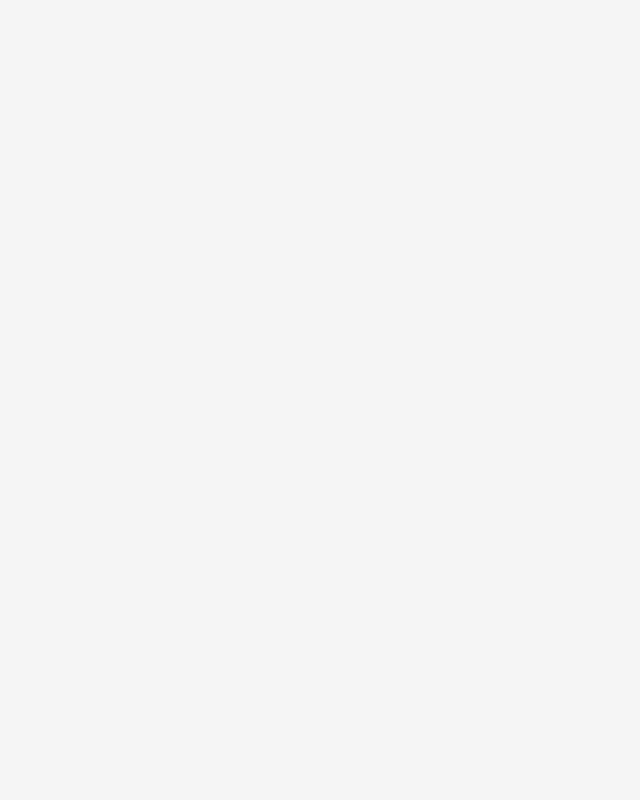
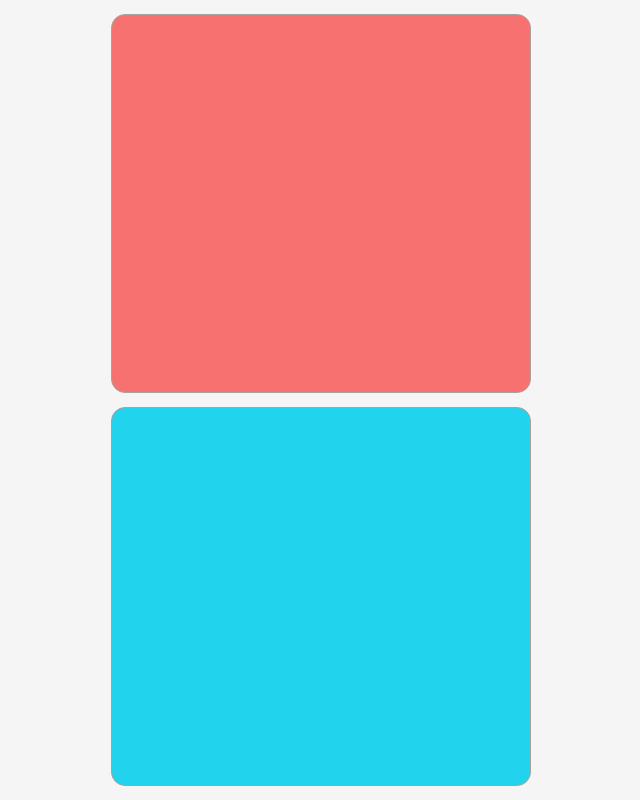
Before and after one commit to bastos-rcd/MyGame, a React (Vite) app: page /buzzer in a window 1280 px wide. Before the commit this address had no page. Shown: the whole page, without its empty margins (319-959 px from the left). Built offline with nearby package versions, Linux system fonts and the light colour scheme; a web font is replaced by a local one.

Commit message:
feat: buzzer game

```diff
--- a/src/app.tsx
+++ b/src/app.tsx
@@ -1,6 +1,7 @@
 import { BrowserRouter as Router, Routes, Route } from 'react-router-dom'
 
 import Home from '@/pages/home'
+import Buzzer from '@/pages/buzzer'
 
 export default function App() {
 	return (
@@ -9,9 +10,7 @@ export default function App() {
 				<div className="flex flex-1 flex-col gap-4 overflow-hidden p-4">
 					<Routes>
 						<Route path="/" element={<Home />} />
-						{/* <Route path="/edit/:id" element={<MealsEdit />} />
-						<Route path="/view/:id" element={<MealsView />} />
-						<Route path="/data" element={<Data />} /> */}
+						<Route path="/buzzer" element={<Buzzer />} />
 					</Routes>
 				</div>
 			</main>
--- /dev/null
+++ b/src/components/buzzer/buzzer-duel.tsx
@@ -0,0 +1,25 @@
+import { buzzerStore } from '@/store/buzzer.store'
+
+const Color = (props: { color: 'RED' | 'BLUE'; click: () => void }) => {
+	return (
+		<div
+			className="rounded-2xl border border-(--border) p-2"
+			style={{
+				backgroundColor: props.color === 'RED' ? 'var(--red)' : 'var(--blue)',
+			}}
+			onClick={() => props.click()}
+		></div>
+	)
+}
+
+export default function BuzzerDuel() {
+	const { setWinner } = buzzerStore()
+
+	return (
+		<div className="grid flex-1 grid-cols-1 gap-4">
+			<Color color="RED" click={() => setWinner('RED')} />
+
+			<Color color="BLUE" click={() => setWinner('BLUE')} />
+		</div>
+	)
+}
--- /dev/null
+++ b/src/components/buzzer/buzzer-result.tsx
@@ -0,0 +1,38 @@
+import { useNavigate } from 'react-router-dom'
+
+import { buzzerStore } from '@/store/buzzer.store'
+
+const Button = (props: { label: string; click: () => void }) => {
+	return (
+		<button
+			className="rounded-xl border border-(--border) bg-white p-3 text-xl font-bold uppercase"
+			onClick={() => props.click()}
+		>
+			{props.label}
+		</button>
+	)
+}
+
+export default function BuzzerResult() {
+	const navigate = useNavigate()
+
+	const { winner, setWinner } = buzzerStore()
+
+	return (
+		<div
+			className="flex flex-1 flex-col items-center justify-center gap-4 rounded-2xl border border-(--border)"
+			style={{
+				backgroundColor: winner === 'RED' ? 'var(--red)' : 'var(--blue)',
+			}}
+		>
+			<Button label="Rejouer" click={() => setWinner(null)} />
+			<Button
+				label="Quitter"
+				click={() => {
+					setWinner(null)
+					navigate('/')
+				}}
+			/>
+		</div>
+	)
+}
--- a/src/components/home/home-card.tsx
+++ b/src/components/home/home-card.tsx
@@ -11,10 +11,10 @@ export default function HomeCard(props: Props) {
 
 	return (
 		<div
-			className="flex h-fit flex-col items-center justify-center gap-2 rounded-xl border border-(--border) bg-white p-2"
+			className="flex h-fit flex-col items-center justify-center gap-2 rounded-2xl border border-(--border) bg-white p-2"
 			onClick={() => navigate(props.link)}
 		>
-			<img className="rounded-t-lg" src={`/games/${props.cover}`} />
+			<img className="rounded-t-xl" src={`/games/${props.cover}`} />
 
 			<h1 className="text-center font-bold uppercase">{props.name}</h1>
 		</div>
--- /dev/null
+++ b/src/pages/buzzer.tsx
@@ -0,0 +1,14 @@
+import { buzzerStore } from '@/store/buzzer.store'
+
+import BuzzerDuel from '@/components/buzzer/buzzer-duel'
+import BuzzerResult from '@/components/buzzer/buzzer-result'
+
+export default function Buzzer() {
+	const { winner } = buzzerStore()
+
+	if (!winner) {
+		return <BuzzerDuel />
+	}
+
+	return <BuzzerResult />
+}
--- a/src/pages/home.tsx
+++ b/src/pages/home.tsx
@@ -11,7 +11,7 @@ const GAMES = [
 export default function Home() {
 	return (
 		<div className="no-scrollbar grid grid-cols-2 gap-4 overflow-y-auto">
-			{GAMES.map((game, index) => (
+			{GAMES.sort((a, b) => a.name.localeCompare(b.name)).map((game, index) => (
 				<HomeCard
 					key={index}
 					name={game.name}
--- /dev/null
+++ b/src/store/buzzer.store.ts
@@ -0,0 +1,11 @@
+import { create } from 'zustand'
+
+interface State {
+	winner: 'RED' | 'BLUE' | null
+	setWinner: (winner: 'RED' | 'BLUE' | null) => void
+}
+
+export const buzzerStore = create<State>((set) => ({
+	winner: null,
+	setWinner: (winner) => set({ winner }),
+}))
```
